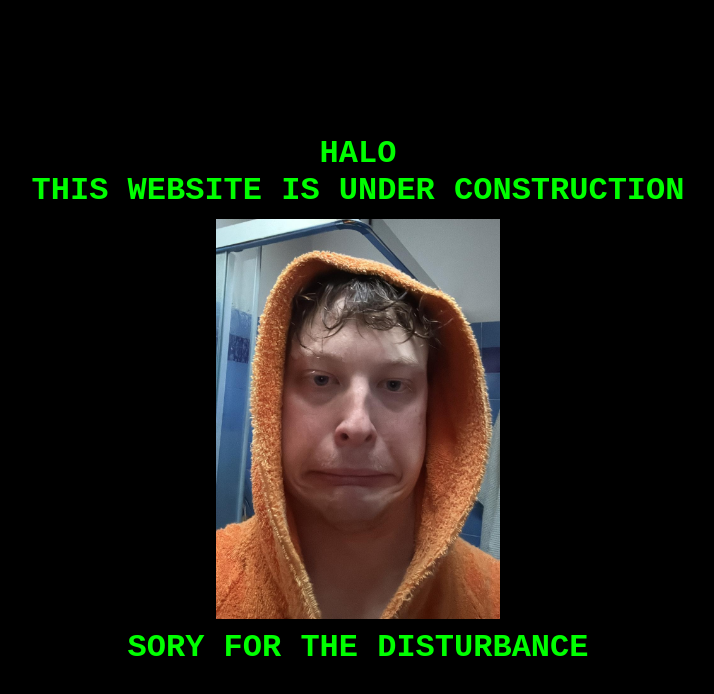
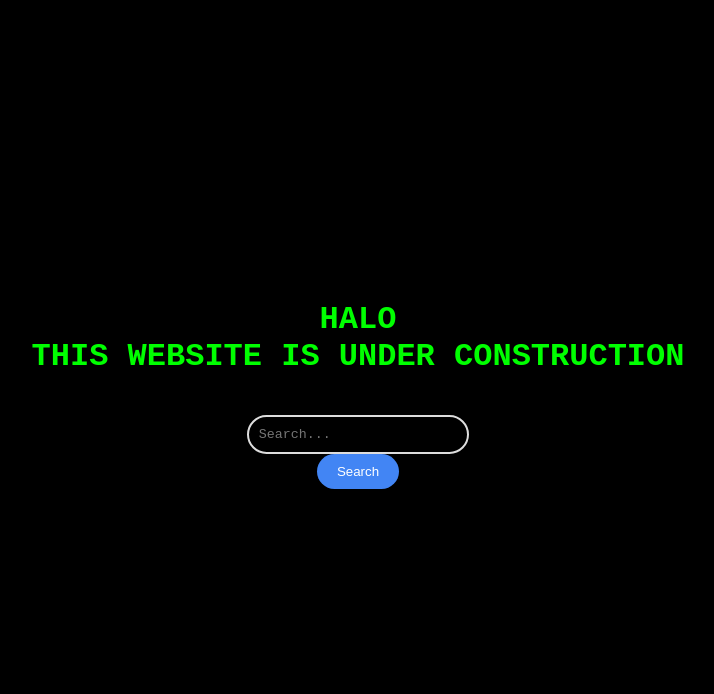
Before and after one commit to alberto-rota/albertorotadotdev, a plain HTML site: page index.html in a window 1280 px wide. Shown: the whole page, without its empty margins (282-996 px from the left). Drawn offline with Linux system fonts and the light colour scheme.

Commit message:
Searchbar

```diff
--- a/index.html
+++ b/index.html
@@ -28,9 +28,46 @@
 
 <body>
     <h1>HALO<br>THIS WEBSITE IS UNDER CONSTRUCTION</h1>
-    <img src="photo.jpg" alt="The dev"> <!-- Add your image here -->
-    <h1>SORY FOR THE DISTURBANCE</h1>
-    <script src="yourScript.js"></script> <!-- Link to your JavaScript file -->
+    <!-- <img src="photo.jpg" alt="The dev"> Add your image here -->
+    <!-- <h1>SORY FOR THE DISTURBANCE</h1> -->
+    <!-- Custom Google Search Box for Website Search -->
+    <form action="https://www.google.com/search" method="get" class="search-form">
+        <!-- To search only your domain -->
+
+        <!-- Search input -->
+        <input type="text" name="q" placeholder="Search..." required>
+
+        <!-- Submit button -->
+        <button type="submit">Search</button>
+    </form>
+
+    <style>
+    .search-form {
+        max-width: 500px;
+        margin: 20px auto;
+    }
+
+    .search-form input[type="text"] {
+        width: 70%;
+        padding: 10px;
+        border: 2px solid #ddd;
+        border-radius: 50px;
+    }
+
+    .search-form button {
+        padding: 10px 20px;
+        background: #4285f4;
+        color: white;
+        border: none;
+        border-radius: 40px;
+        cursor: pointer;
+    }
+
+    .search-form button:hover {
+        background: #357abd;
+    }
+    </style>
 </body>
 
+
 </html>
```
